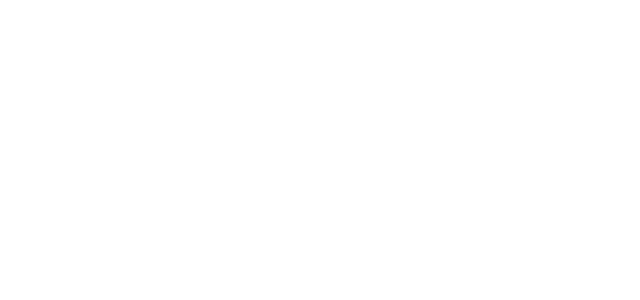
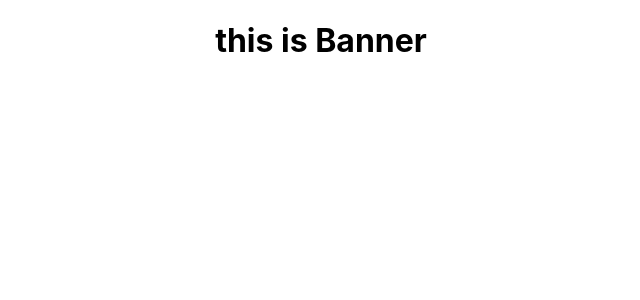
Before and after one commit to Jaber4770/Medik-Plus-wrong-, a React (Create React App) app: page / in a window 1280 px wide. Shown: the top 300 px of the page, without its empty margins (319-959 px from the left). Built offline with nearby package versions, Linux system fonts and the light colour scheme.

Commit message:
banner displayed

```diff
--- a/src/App.js
+++ b/src/App.js
@@ -1,4 +1,3 @@
-import logo from './logo.svg';
 import './App.css';
 import Home from './Components/Home/Home/Home';
 
--- a/src/Components/Home/Banner/Banner.js
+++ b/src/Components/Home/Banner/Banner.js
@@ -3,7 +3,7 @@
 const Banner = () => {
     return (
         <div>
-
+            <h1>this is Banner</h1>
         </div>
     );
 };
```
